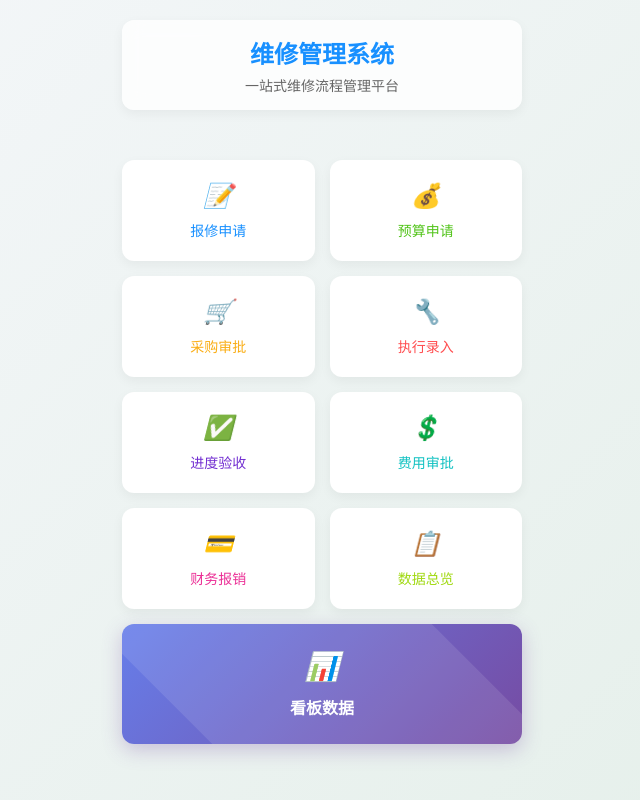
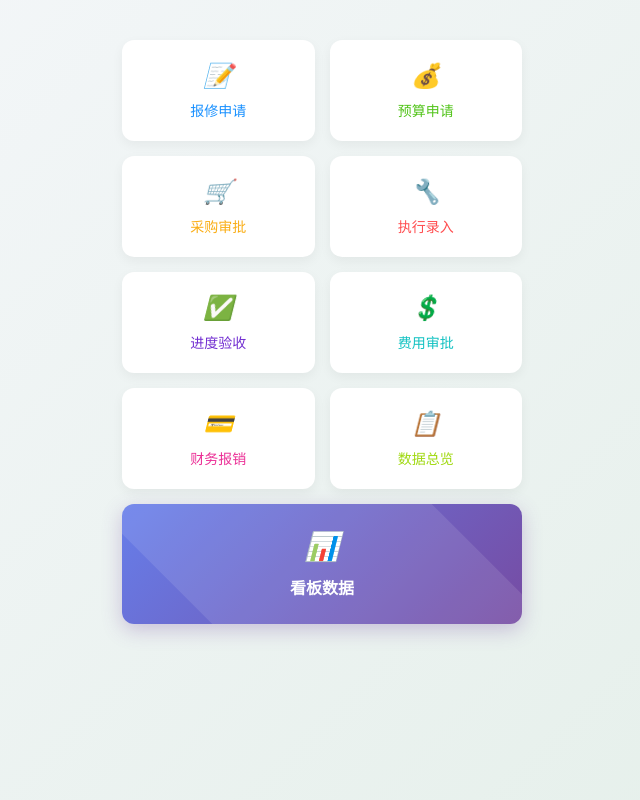
Before and after one commit to WAFX15/crispy-guide, a plain HTML site: page index.html in a window 1280 px wide. Shown: the whole page, without its empty margins (318-958 px from the left). Drawn offline with Linux system fonts and the light colour scheme.

Commit message:
Update index.html

```diff
--- a/index.html
+++ b/index.html
@@ -12,29 +12,6 @@
             min-height: 100vh;
             padding: 20px;
             color: #333;
-        }
-
-        /* 系统抬头样式 */
-        .header {
-            text-align: center;
-            margin: 0 auto 30px;
-            padding: 15px;
-            background: rgba(255, 255, 255, 0.8);
-            border-radius: 12px;
-            box-shadow: 0 4px 12px rgba(0, 0, 0, 0.05);
-            backdrop-filter: blur(10px);
-            max-width: 400px; /* 与容器宽度一致 */
-            width: 100%;
-        }
-        .system-title {
-            font-size: 24px;
-            font-weight: 600;
-            color: #1890ff;
-            margin-bottom: 5px;
-        }
-        .system-subtitle {
-            font-size: 14px;
-            color: #666;
         }
 
         .container {
@@ -211,12 +188,6 @@
     </style>
 </head>
 <body>
-    <!-- 系统抬头 - 宽度与看板数据保持一致 -->
-    <div class="header">
-        <div class="system-title">维修管理系统</div>
-        <div class="system-subtitle">一站式维修流程管理平台</div>
-    </div>
-
     <div class="container">
         <div class="nav-grid">
             <a href="https://doc.weixin.qq.com/smartsheet/form/1_wplA83NAAAr190gYdOr06PrbA9YQi-7Q_4931d7" class="nav-card card-1">
```
